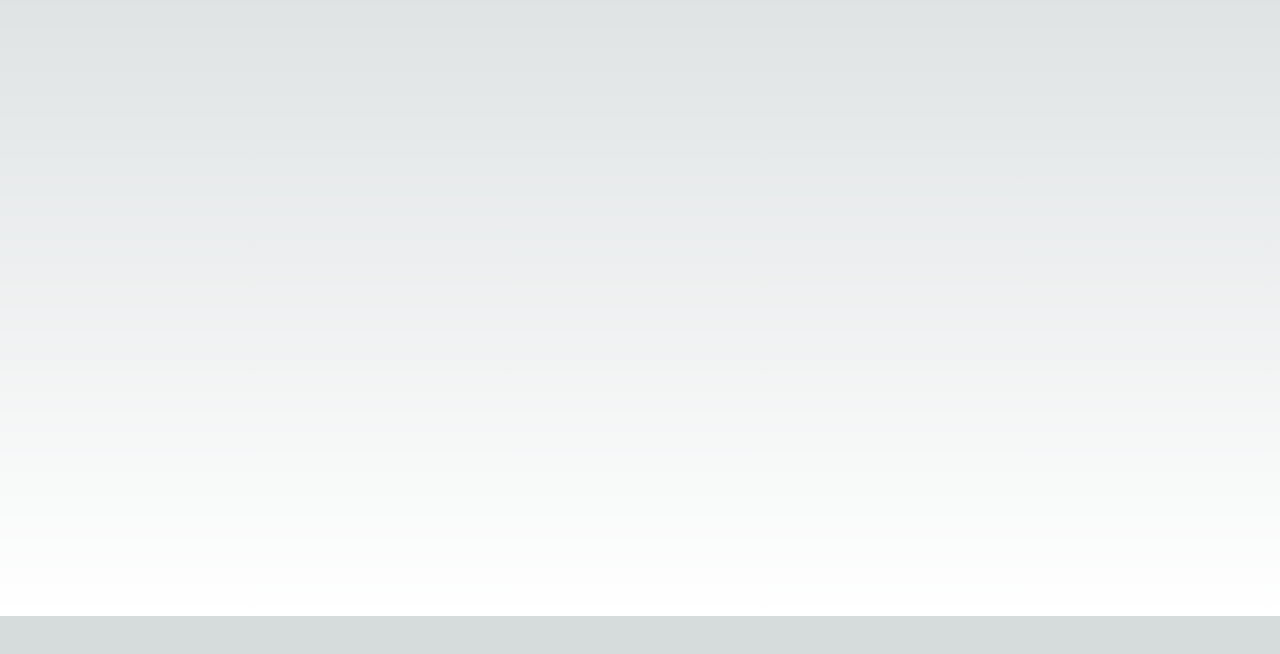
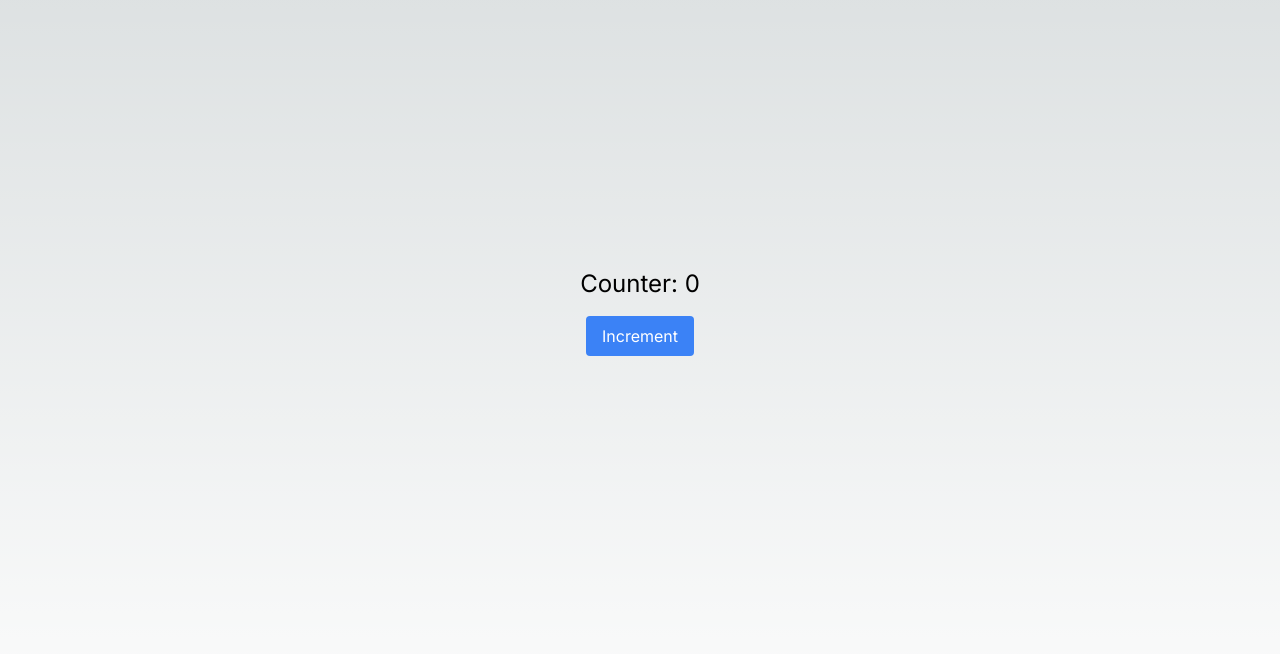
Before and after one commit to imagine-bot/25-1253, a Next.js app: page / in a window 1280 px wide. Shown: the part 184-838 px from the top of the page. Before the commit the page ends 800 px from the top, so only its background shows below. Built offline with nearby package versions, Linux system fonts and the light colour scheme.

Commit message:
Commit from Stub AI (#1)

```diff
--- /dev/null
+++ b/components/Counter.tsx
@@ -0,0 +1,17 @@
+import { useState } from 'react'
+
+export default function Counter() {
+  const [count, setCount] = useState(0)
+
+  return (
+    <div className="flex flex-col items-center justify-center h-screen">
+      <h2 className="text-2xl mb-4">Counter: {count}</h2>
+      <button
+        className="px-4 py-2 bg-blue-500 text-white rounded"
+        onClick={() => setCount(count + 1)}
+      >
+        Increment
+      </button>
+    </div>
+  )
+}
--- a/pages/index.tsx
+++ b/pages/index.tsx
@@ -1,5 +1,6 @@
 import Image from 'next/image'
 import { Inter } from 'next/font/google'
+import Counter from '../components/Counter'
 
 const inter = Inter({ subsets: ['latin'] })
 
@@ -8,6 +9,7 @@ export default function Home() {
     <main
       className={`flex min-h-screen flex-col items-center justify-between p-24 ${inter.className}`}
     >
+      <Counter />
     </main>
   )
 }
```
